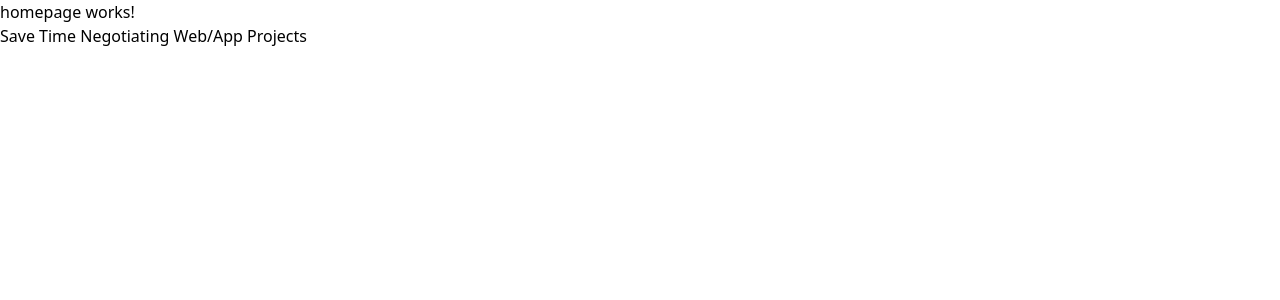
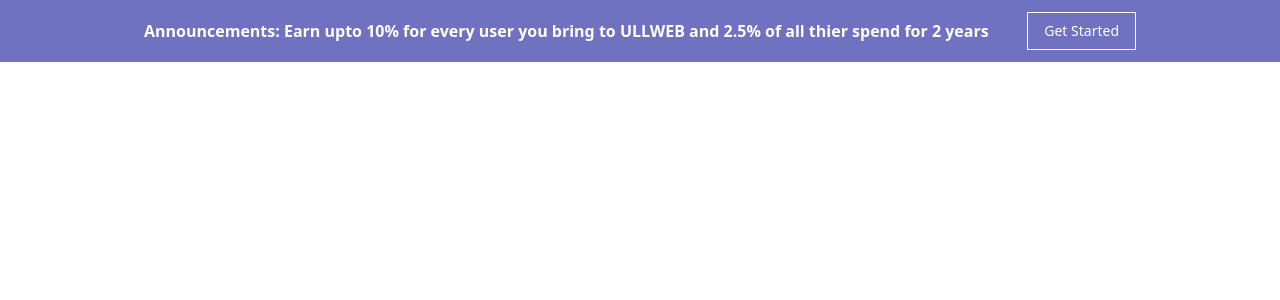
Before and after one commit to OgbeniHMMD/ullweb-website, an Angular app: page /home in a window 1280 px wide. Shown: the top 300 px of the page. Built offline with nearby package versions, Linux system fonts and the light colour scheme.

Commit message:
Home:  Top Announcement

```diff
--- a/src/app/homepage/homepage.component.html
+++ b/src/app/homepage/homepage.component.html
@@ -1,2 +1,13 @@
-<p>homepage works!</p>
-<h1>Save Time Negotiating Web/App Projects</h1>
+<nav class="bg-[#6F72C0] text-white p-3">
+  <div
+    class="container mx-auto max-w-screen-lg text-center px-4 items-center justify-center md:flex md:text-left md:justify-between"
+  >
+    <div class="font-bold text-sm pb-4 md:text-base md:pb-0">
+      Announcements: Earn upto 10% for every user you bring to ULLWEB and 2.5%
+      of all thier spend for 2 years
+    </div>
+    <a href="/faq" class="border border-white text-sm py-2 px-4">
+      Get Started
+    </a>
+  </div>
+</nav>
```
